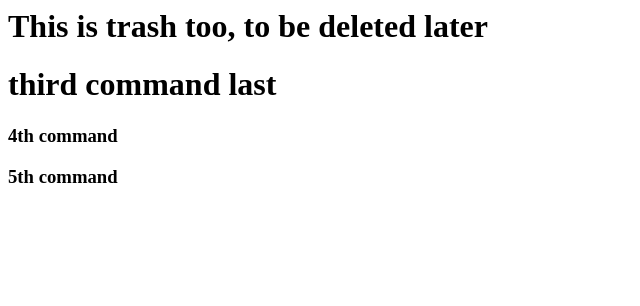
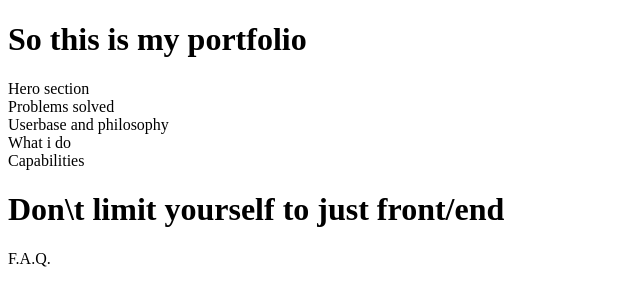
Before and after one commit to indrekrunkaruikt/test-trash, a plain HTML site: page index.html in a window 1280 px wide. Shown: the whole page, without its empty margins (0-640 px from the left). Drawn offline with Linux system fonts and the light colour scheme.

Commit message:
this is just a test

```diff
--- a/index.html
+++ b/index.html
@@ -1,4 +1,22 @@
-<h1>This is trash too, to be deleted later</h1>
-<h1>third command last</h1>
-<h3>4th command</h3>
-<h3>5th command</h3>
+<!DOCTYPE html>
+<html lang="en">
+<head>
+    <meta charset="UTF-8">
+    <meta http-equiv="X-UA-Compatible" content="IE=edge">
+    <meta name="viewport" content="width=device-width, initial-scale=1.0">
+    <title>Document</title>
+</head>
+<body>
+    <header>
+        <h1>So this is my portfolio</h1>
+    </header>
+    <section>Hero section</section>
+    <section>Problems solved</section>
+    <section>Userbase and philosophy</section>
+    <section>What i do</section>
+    <section>Capabilities</section>
+        <h1>Don\t limit yourself to just front/end</h1>
+    <section>F.A.Q.</section>
+    <footer></footer>
+</body>
+</html>
```
Also changed, not shown: app.js (added), style.css (added).
